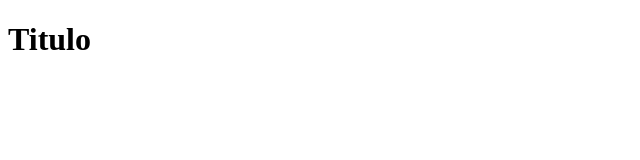
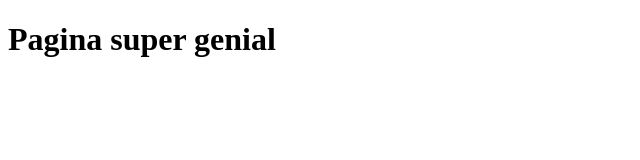
Before and after one commit to alexdf2909/clase4-c4, a plain HTML site: page views/index.html in a window 1280 px wide. Shown: the whole page, without its empty margins (0-640 px from the left). Drawn offline with Linux system fonts and the light colour scheme.

Commit message:
modificando index.html

```diff
--- a/views/index.html
+++ b/views/index.html
@@ -6,6 +6,6 @@
     <title>Document</title>
 </head>
 <body>
-    <h1>Titulo</h1>
+    <h1>Pagina super genial</h1>
 </body>
 </html>
```
